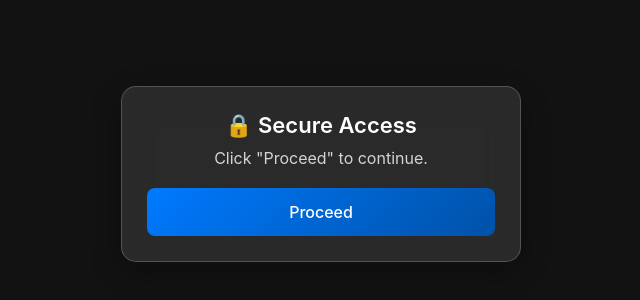
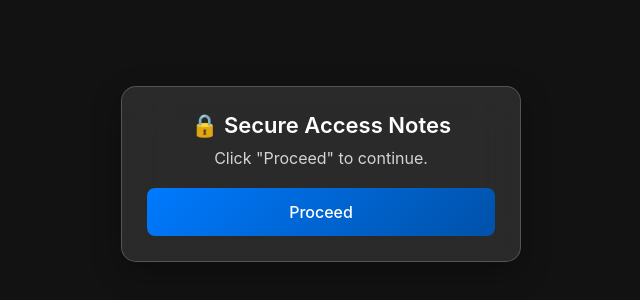
Before and after one commit to ParasGupta-BCA/Notes, a plain HTML site: page index.html in a window 1280 px wide. Shown: the part 226-526 px from the top of the page, without its empty margins (319-959 px from the left). Drawn offline with Linux system fonts and the light colour scheme.

Commit message:
index.html

```diff
--- a/index.html
+++ b/index.html
@@ -3,7 +3,7 @@
 <head>
     <meta charset="UTF-8">
     <meta name="viewport" content="width=device-width, initial-scale=1.0">
-    <title>Secure Access</title>
+    <title>Secure Access Notes</title>
     <style>
         * {
             margin: 0;
@@ -86,7 +86,7 @@
 
 <!-- Secure Popup -->
 <div class="popup" id="popup">
-    <h2>🔒 Secure Access</h2>
+    <h2>🔒 Secure Access Notes</h2>
     <p>Click "Proceed" to continue.</p>
     <button onclick="proceed()">Proceed</button>
 </div>
```
